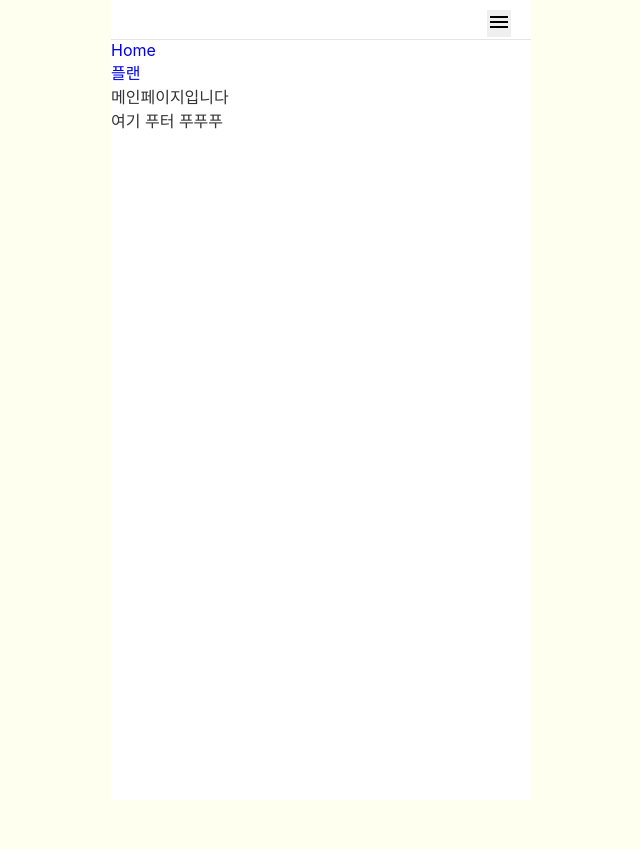
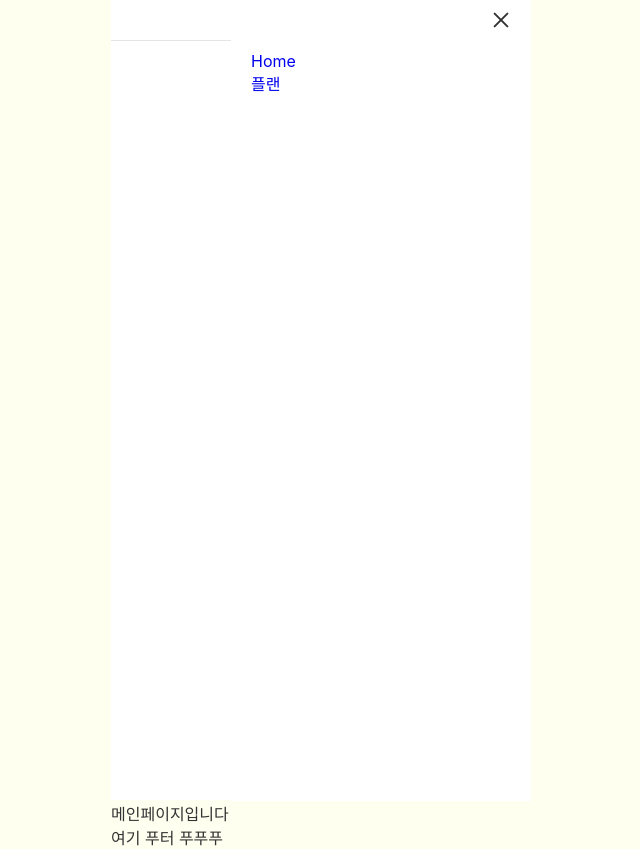
Before and after one commit to plani-power/frontend, a React (Create React App) app: page / in a window 1280 px wide. Shown: the whole page, without its empty margins (319-959 px from the left). Before the commit the page ends 800 px from the top, so only its background shows below. Built offline with nearby package versions, Linux system fonts and the light colour scheme.

Commit message:
feat: 헤더 햄버거 메뉴 추가

```diff
--- a/src/common/layout/Header.tsx
+++ b/src/common/layout/Header.tsx
@@ -1,4 +1,5 @@
 import { ROUTES } from 'constants/global';
+import { useState } from 'react';
 import { Link, useNavigate } from 'react-router-dom';
 import styled from 'styled-components';
 
@@ -9,7 +10,7 @@ const navMenus = [
 
 const HeaderBar = styled.header`
     width: 100%;
-    height: 40px;
+    height: 41px;
     padding: 10px 20px;
     border-bottom: 1px solid #e5e5e5;
     button {
@@ -17,21 +18,87 @@ const HeaderBar = styled.header`
         margin-left: auto;
     }
 `
-const Draw = styled.ul`
-    width: 400px;
+const Draw = styled.div`
+    width: 0px;
     height: 100vh;
+    padding: 50px 0;
+    opacity: 0;
     margin-top: -40px;
+    margin-left: auto;
     z-index: 1;
-    position:
+    background-color: white;
+    overflow: hidden;
+    transition: all 1s ease;
+    &.active {
+        width: 300px;
+        padding: 50px 20px;
+        opacity: 1;
+    }
 `
+const Button = styled.button`
+z-index: 2;
+display: block;
+    width: 20px;
+    height: 20px;
+    padding: 0;
+    background-color: inherit;
+span {
+    background-color: #333;
+    display: block;
+    width: 100%;
+    height: 2px;
+    transition: all .2s;
+    box-sizing: border-box;
+    border-radius: 4px;
+}
+span:nth-of-type(2) {
+    margin: 4px 0;
+}
+span:nth-of-type(1).active {
+    -webkit-transform : translateY(3px) rotate(-45deg);
+    transform : translateY(3px) rotate(-45deg);
+  }
+  span:nth-of-type(2).active {
+    left : 200%;
+    opacity : 0;
+    -webkit-transform : translateY(3px);
+    transform : translateY(3px);
+    -webkit-animation : active-menu-bar .8s forwards;
+    animation : active-menu-bar .8s forwards;
+  }
+  @-webkit-keyframes active-menu-bar {
+    100% {
+      height : 0;
+    }
+  }
+  @keyframes active-menu-bar {
+    100% {
+      height : 0;
+    }
+  }
+  span:nth-of-type(3).active {
+    -webkit-transform : translateY(-3px) rotate(45deg);
+    transform : translateY(-3px) rotate(45deg);
+  }
+
+
+`
+
 const Header = () => {
+
+    const [showMenu, setShowMenu] = useState(false);
+
     return (
         <>
             <HeaderBar>
-                <button>
-                    <span className='material-symbols-outlined '>menu</span>
-                </button>
+                <Button onClick={() => { setShowMenu(!showMenu) }}>
+                    {/* <span className='material-symbols-outlined '>menu</span> */}
+                    <span className={showMenu ? '' : 'active'}></span>
+                    <span className={showMenu ? '' : 'active'}></span>
+                    <span className={showMenu ? '' : 'active'}></span>
+                </Button>
             </HeaderBar>
+            <Draw className={showMenu ? '' : 'active'}>
                 <ul>
                     {navMenus.map((menu) => (
                         <Link to={menu.url}>
@@ -39,6 +106,7 @@ const Header = () => {
                         </Link>
                     ))}
                 </ul>
+            </Draw>
         </>
     );
 };
```
Also changed, not shown: src/index.css (line endings or trailing spaces). Lines whose indentation alone changed are shown as unchanged.
